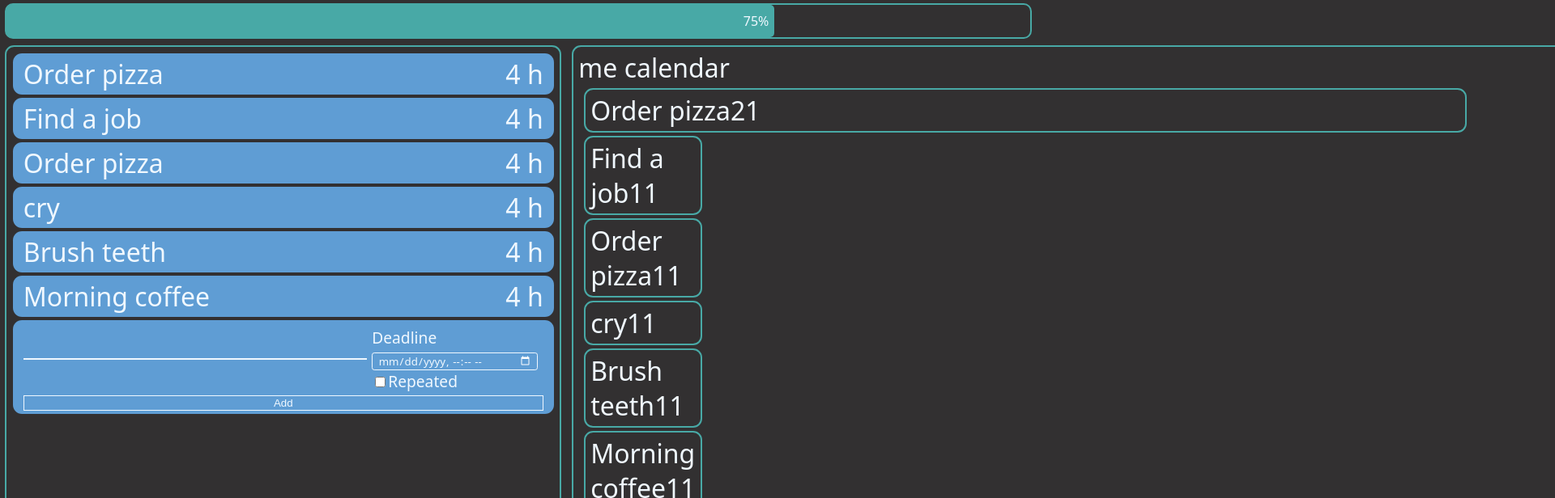
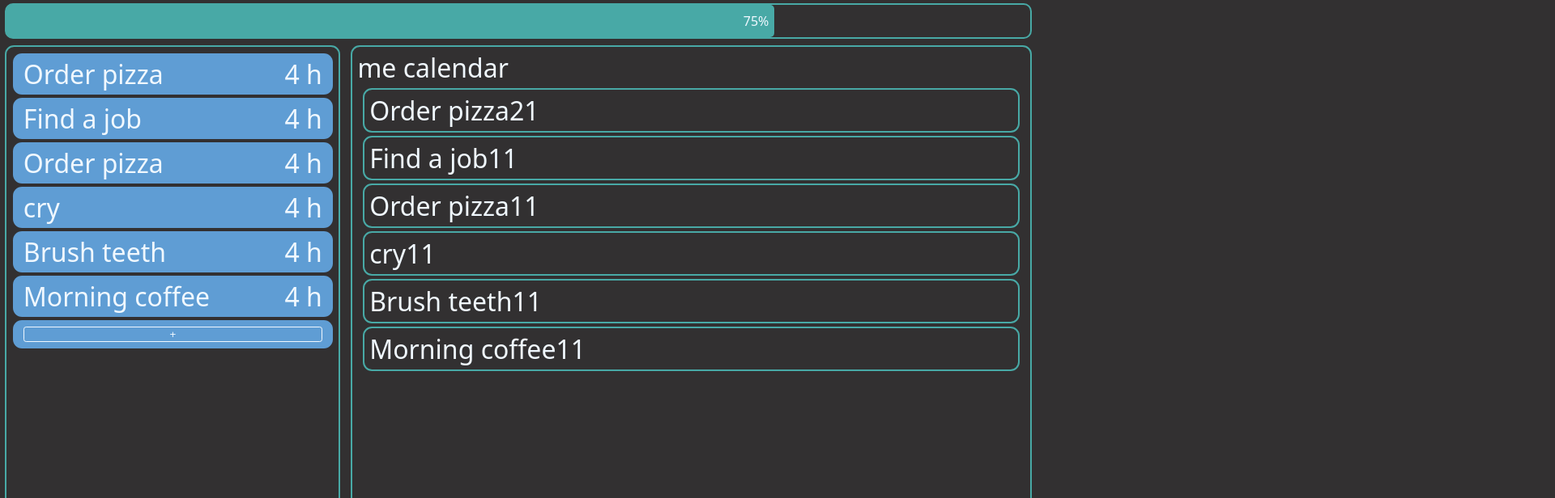
Before and after one commit to qystaubai/plshireme, a React app: page / in a window 1280 px wide. Shown: the top 616 px of the page at 81% size, 1920 px wide, since content can reach past the window. Built offline with nearby package versions, Linux system fonts and the light colour scheme; the HTML template or start-up script is replaced by a standard one.

Commit message:
add goal button functionality added (adds goal to the state) + form layout changed

```diff
--- a/src/components/AddGoalCard.tsx
+++ b/src/components/AddGoalCard.tsx
@@ -2,7 +2,7 @@ import React, {ReactElement, useState} from "react";
 import {connect, ConnectedProps} from "react-redux";
 import {goalAddedAction} from "../actions/actions";
 import {State} from "../types/types";
-// import {Goal} from "../types/types";
+import {Goal} from "../types/types";
 
 const mapStateToProps = (state: State) => ({goals: state.goals});
 const mapDispatchToProps = {
@@ -15,39 +15,69 @@ type PropsFromRedux = ConnectedProps<typeof connector>;
 type Props = PropsFromRedux;
 
 export const AddGoalCardComponent: React.FC<Props> = (props): ReactElement => {
-    const [goalTitle, setGoalTitle] = useState("");
+
+    const emptyGoal: Goal = {
+        id: -1,
+        title: "",
+        deadline: new Date(),
+        done: false,
+        repeated: false
+    }
+
+    const [goal, setGoal] = useState<Goal>(emptyGoal);
+    const [showForm, setShowForm] = useState<boolean>(false);
 
     const onChange = (e: React.FormEvent<HTMLInputElement>) => {
-        setGoalTitle(e.currentTarget.value);
+
+        if (e.currentTarget.name === "deadline") {
+            setGoal({
+                ...goal,
+                [e.currentTarget.name]: new Date(e.currentTarget.value)
+            })
+
+        } else if ( e.currentTarget.name === "repeated") {
+            setGoal({
+                ...goal,
+                repeated: !goal.repeated
+            })
+        } else {
+            setGoal({
+                ...goal,
+                [e.currentTarget.name]: e.currentTarget.value
+            });
+        }
     }
 
     const handleGoalAdded = () => {
-        if (goalTitle) {
-            props.goalAddedAction({
-                title: goalTitle,
-                id: props.goals.length,
-                deadline: new Date(),
-                repeated: false,
-                done: false
-            })
+        goal.id = props.goals[props.goals.length - 1].id + 1;
+
+        if (goal && goal.id !== -1) {
+            props.goalAddedAction(goal)
         }
+        setGoal(emptyGoal);
+        setShowForm(!showForm);
     }
     return (
         <div className="add-goal card">
-            <div className="add-goal-title">
-                <input className="input" value={goalTitle} onChange={onChange}/>
+            <div className={`add-goal__open-form ${showForm? "hidden": ""}`}>
+                <button className="add-goal__button" onClick={()=> setShowForm(!showForm)}>+</button>
             </div>
-            <div className="add-goal-info-tab">
+            <div className={`add-goal__form ${showForm? "": "hidden"}`}>
+            <div className="add-goal__title">
+                <input name="title" className="add-goal__title-input" value={goal.title} onChange={onChange}/>
+            </div>
+            <div className="add-goal__info-tab">
                 <div>
                     Deadline
-                    <input className="add-goal-info-tab__datetime-input" type="datetime-local"/>
+                    <input name="deadline" className="add-goal__datetime-input" value={goal.deadline.toISOString().slice(0,-8)} onChange={onChange} type="datetime-local"/>
                 </div>
                 <div>
-                    <input className="add-goal-info-tab__repeated-checkbox" type="checkbox"/>
                     Repeated
+                    <input name="repeated"  className="add-goal__repeated-checkbox" value={goal.repeated? "on": "off"} onChange={onChange} type="checkbox"/>
                 </div>
             </div>
-                <button className="add-goal-button" onClick={handleGoalAdded}>Add</button>
+                <button disabled={!goal.title} className="add-goal__button" onClick={handleGoalAdded}>Add</button>
+            </div>
         </div>
     )
 }
--- a/src/components/CalendarCard.tsx
+++ b/src/components/CalendarCard.tsx
@@ -4,7 +4,7 @@ import {Goal} from "../types/types";
 export const CalendarCardComponent: React.FC<Goal> = (goal) => {
 
     const style = {
-        marginRight: `${(new Date('February 27, 2021 03:24:00').valueOf() - goal.deadline.valueOf())/864000}px`
+        // marginRight: `${(new Date('February 27, 2021 03:24:00').valueOf() - goal.deadline.valueOf())/864000}px`
 
     }
 
--- a/src/index.css
+++ b/src/index.css
@@ -11,6 +11,10 @@ body {
     background-color: #323031;
     color: #f0f8ff;
     font-family: "system-ui", sans-serif;
+}
+
+.hidden {
+    display: none!important;
 }
 
 .top-bar {
@@ -56,6 +60,7 @@ body {
     display: grid;
     grid-template-columns: 6fr 2fr;
     font-size: 2rem;
+    /*width: 25vw;*/
 }
 
 .goal-done {
@@ -70,7 +75,25 @@ body {
     text-align: end;
 }
 
-.input {
+.add-goal {
+    margin: .5vh .1vw;
+    padding: .5vh 1vw;
+    border: none;
+    background-color: #5F9DD4;
+    font-size: 2rem;
+}
+
+.add-goal__open-form {
+    display: flex;
+    padding: .5vh 0;
+}
+
+.add-goal__info-tab {
+    font-size: 1.2rem;
+}
+.add-goal__title-input {
+    width: 100%;
+    padding: 0;
     background: none;
     color: #f0f8ff;
     font-size: 2rem;
@@ -79,58 +102,59 @@ body {
     transition: border-bottom-color .4s;
 }
 
-.input:focus {
+.add-goal__title-input:focus {
     outline: none;
     border-bottom-color: #F7B32B;
 }
-.add-goal {
-    margin: .5vh .1vw;
-    padding: .5vh 1vw;
-    border: none;
-    background-color: #5F9DD4;
-    display: grid;
-    grid-template-columns: 1fr 1fr;
-    font-size: 2rem;
-}
-.add-goal-info-tab {
-    padding: .5vh .5vw;
-    font-size: 1.2rem;
+
+.add-goal__title-input:hover {
+    border-color: #F7B32B;
 }
 
-.add-goal-info-tab__datetime-input {
+.add-goal__datetime-input {
+    width: 100%;
+    padding: 0;
     background: none;
     color: #f0f8ff;
     font-family: "system-ui", sans-serif;
     border: 1px solid #f0f8ff;
     border-radius: .2rem;
-    padding: 0 .5vw;
     transition: border-color .4s;
 }
 
-.add-goal-info-tab__datetime-input:focus {
+.add-goal__datetime-input:focus {
     outline: none;
     border-color: #F7B32B;
 }
 
-.add-goal-info-tab__datetime-input::-webkit-calendar-picker-indicator {
+.add-goal__datetime-input:hover {
+    border-color: #F7B32B;
+}
+
+.add-goal__datetime-input::-webkit-calendar-picker-indicator {
     filter: invert(1);
 }
 
-.add-goal-button {
-    grid-column-start: 1;
-    grid-column-end: 3;
+.add-goal__button {
+    width: 100%;
+    border-radius: .2rem;
     background: none;
     color: #f0f8ff;
     border: 1px solid #f0f8ff;
     transition: border-color .4s, color .4s;
 }
 
-.add-goal-button:focus {
+.add-goal__button:focus {
     outline: none;
 }
-.add-goal-button:hover {
+
+.add-goal__button:not([disabled]):hover {
     color: #F7B32B;
     border-color: #F7B32B;
+}
+
+.add-goal__button:disabled {
+    filter: opacity(40%);
 }
 
 .calendar {
```
